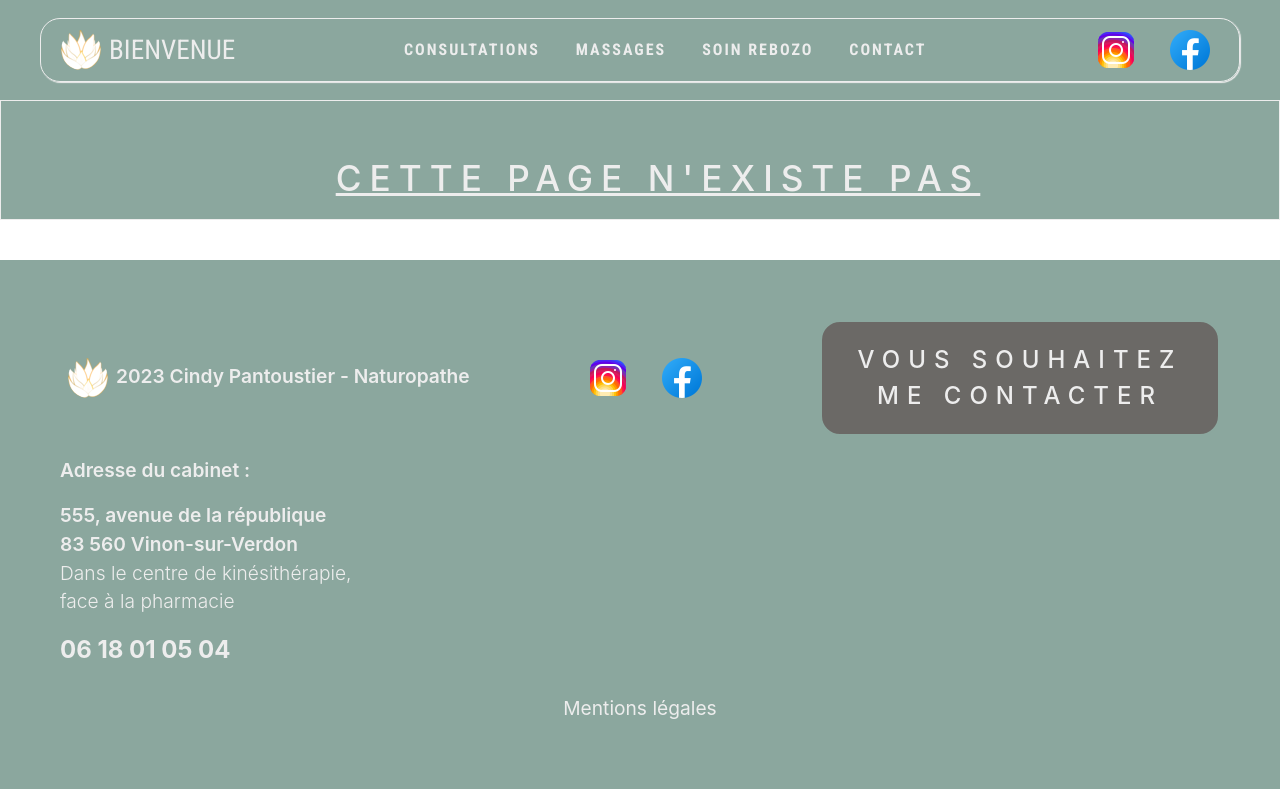
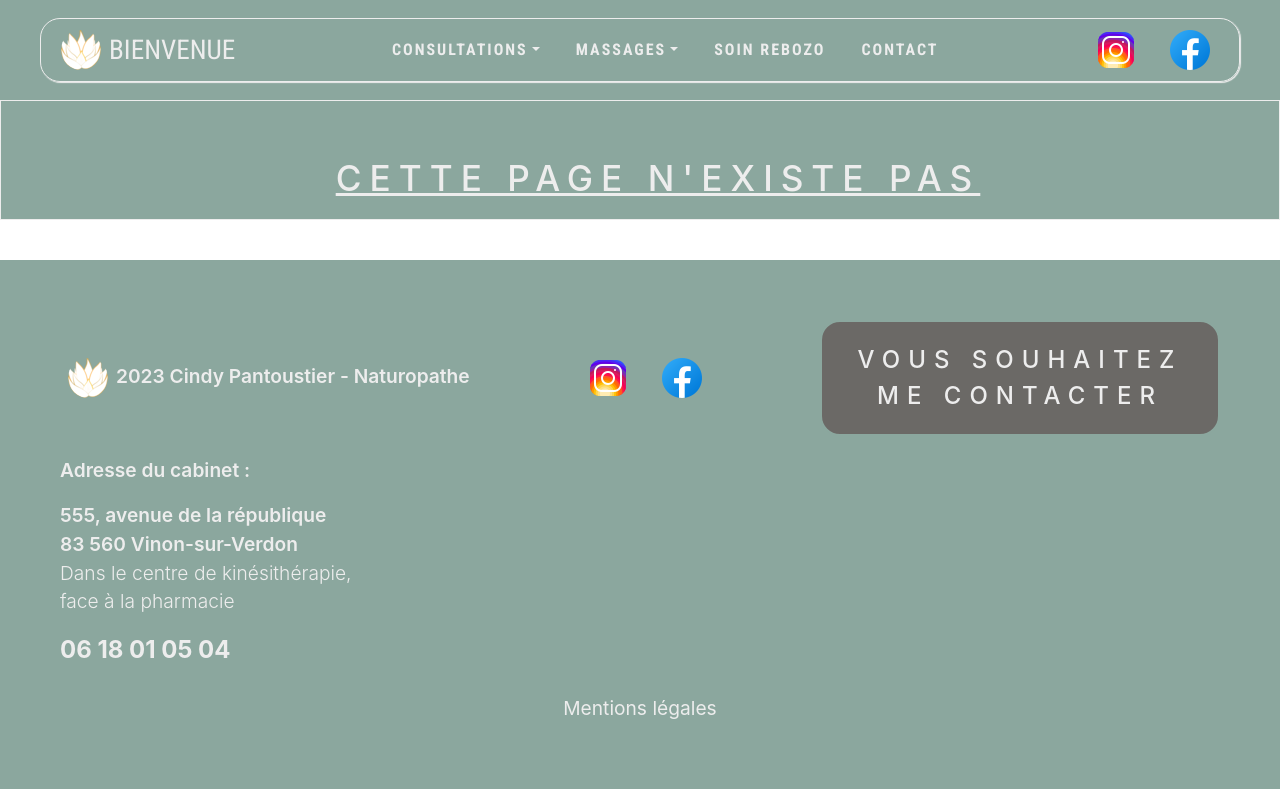
Before and after one commit to DavyHaYehoudi/CindyWebsite, a React (Create React App) app: page /private in a window 1280 px wide. Built offline with nearby package versions, Linux system fonts and the light colour scheme; no server answers.

Commit message:
dropdown-item + path + style

```diff
--- a/src/App.js
+++ b/src/App.js
@@ -15,16 +15,16 @@ import { AuthAdminContext } from "./context/AuthAdminProvider";
 import Page404 from "./pages/Page404";
 
 function App() {
-  const {isAuthenticated}=useContext(AuthAdminContext)
-  console.log("On est authentifié ? :",isAuthenticated);
+  const { isAuthenticated } = useContext(AuthAdminContext);
+  console.log("On est authentifié ? :", isAuthenticated);
 
   return (
     <>
       <Navigation />
       <Routes>
         <Route path="/" element={<Home />} />
-        <Route path="/consultations" element={<Consultations />} />
-        <Route path="/massages" element={<Massages />} />
+        <Route path="/consultations/*" element={<Consultations />} />
+        <Route path="/massages/*" element={<Massages />} />
         <Route path="/contact" element={<Contact />} />
         <Route path="/rebozo" element={<Rebozo />} />
         <Route path="/auth" element={<Authentication />} />
--- a/src/Layout/Navigation.js
+++ b/src/Layout/Navigation.js
@@ -3,23 +3,36 @@ import Nav from "react-bootstrap/Nav";
 import Navbar from "react-bootstrap/Navbar";
 import logo from "../medias/icons/logo.png";
 import SocialButtons from "../components/SocialButtons";
-import { useEffect, useState } from "react";
+import { useContext, useEffect, useState } from "react";
 import { LinkContainer } from "react-router-bootstrap";
-
+import NavDropdown from "react-bootstrap/NavDropdown";
+import { MassageSelectContext } from "../context/MassageSelectProvider";
 
 const Navigation = () => {
   const [expanded, setExpanded] = useState(false);
   const [innerWidth, setInnerWidth] = useState(window.innerWidth);
-
+  const { setMassageId } = useContext(MassageSelectContext);
+  const [showDropdown, setShowDropdown] = useState({
+    consultations: false,
+    massages: false,
+  });
+const handleMouseEnter=(dropdown)=>{
+  setShowDropdown(prev=>({...prev,[dropdown]:true} ))
+}
+const handleMouseLeave=(dropdown)=>{
+  setShowDropdown(prev=>({...prev,[dropdown]:false}))
+}
   // Pour estimer la largeur de l'écran, notamment pour les icônes réseaux sociaux
   useEffect(() => {
     const handleResize = () => setInnerWidth(window.innerWidth);
     window.addEventListener("resize", handleResize);
     return () => window.removeEventListener("resize", handleResize);
   }, []);
+
   // Pour refermer automatiquement le menu sur mobile
-  const handleNavSelect = () => {
+  const handleNavSelect = (eventKey) => {
     setExpanded(false);
+    setMassageId(eventKey);
   };
   return (
     <>
@@ -38,13 +51,68 @@ const Navigation = () => {
           </LinkContainer>
           <Navbar.Toggle aria-controls="basic-navbar-nav" />
           <Navbar.Collapse id="basic-navbar-nav">
-            <Nav className="me-auto my-2 my-lg-0" onSelect={handleNavSelect} activeKey="/">
-              <LinkContainer to="/consultations">
-                <Nav.Link>CONSULTATIONS</Nav.Link>
-              </LinkContainer>
-              <LinkContainer to="/massages">
-                <Nav.Link>MASSAGES</Nav.Link>
-              </LinkContainer>
+            <Nav
+              className="me-auto my-2 my-lg-0"
+              onSelect={handleNavSelect}
+              activeKey="/"
+            >
+              <NavDropdown
+                title="CONSULTATIONS"
+                id="nav-dropdown"
+                show={showDropdown.consultations}
+                onMouseEnter={()=>handleMouseEnter("consultations")}
+                onMouseLeave={()=>handleMouseLeave("consultations")}
+              >
+                <LinkContainer to="/consultations/naturopathie">
+                  <NavDropdown.Item eventKey="0">
+                    Consultation naturopathie
+                  </NavDropdown.Item>
+                </LinkContainer>
+                <LinkContainer to="/consultations/fleurs-de-bach">
+                  <NavDropdown.Item eventKey="1">
+                    Consultation fleurs de Bach
+                  </NavDropdown.Item>
+                </LinkContainer>
+              </NavDropdown>
+              <NavDropdown
+                title="MASSAGES"
+                id="nav-dropdown"
+                show={showDropdown.massages}
+                onMouseEnter={()=>handleMouseEnter("massages")}
+                onMouseLeave={()=>handleMouseLeave("massages")}
+              >
+                <LinkContainer to="/massages/5-continents">
+                  <NavDropdown.Item eventKey="0">
+                    Massage des 5 continents ®
+                  </NavDropdown.Item>
+                </LinkContainer>
+                <LinkContainer to="/massages/visage-japonais">
+                  <NavDropdown.Item eventKey="1">
+                    Massage du visage japonais
+                  </NavDropdown.Item>
+                </LinkContainer>
+                <LinkContainer to="/massages/belly-revolution">
+                  <NavDropdown.Item eventKey="2">
+                    Belly révolution ®
+                  </NavDropdown.Item>
+                </LinkContainer>
+                <LinkContainer to="/massages/drainant-vodder">
+                  <NavDropdown.Item eventKey="3">
+                    Massage drainant méthode Vodder
+                  </NavDropdown.Item>
+                </LinkContainer>
+                <LinkContainer to="/massages/pochons">
+                  <NavDropdown.Item eventKey="4">
+                    Massage aux pochons
+                  </NavDropdown.Item>
+                </LinkContainer>
+                <NavDropdown.Divider />
+                <LinkContainer to="/massages/all">
+                  <NavDropdown.Item eventKey="m-all">
+                    Tous les massages
+                  </NavDropdown.Item>
+                </LinkContainer>
+              </NavDropdown>
               <LinkContainer to="/rebozo">
                 <Nav.Link>SOIN REBOZO</Nav.Link>
               </LinkContainer>
--- a/src/components/MassageSlider.js
+++ b/src/components/MassageSlider.js
@@ -4,22 +4,21 @@ import "slick-carousel/slick/slick.css";
 import "slick-carousel/slick/slick-theme.css";
 import { dataMassage } from "../textes/massages/dataMassage";
 
-const MassageSlider = ({ handleMassageSelected }) => {
+const MassageSlider = ({ massageId }) => {
   const settings = {
     dots: true,
     dotsClass: "slick-dots slick-thumb",
     slidesToShow: 1,
     slidesToScroll: 1,
     adaptiveHeight: true,
-    beforeChange: (current, next) => handleMassageSelected(next),
   };
   return (
     <div className="slider-content-massage" id="slider">
       <Slider {...settings}>
-        {dataMassage.map((item, i) => (
+        {dataMassage[massageId].img_illustration.map((item, i) => (
           <div className="card-massage" id={item.id} key={i}>
             <img
-              src={require(`../medias/massages/${item.img_slider}`)}
+              src={require(`../medias/massages/${item}`)}
               alt={item.title}
             />
           </div>
--- /dev/null
+++ b/src/context/MassageSelectProvider.js
@@ -0,0 +1,16 @@
+import React, { createContext, useState } from "react";
+
+// Contexte pour la sélection de la massage
+const MassageSelectContext = createContext();
+
+// Composant massageSelectProvider pour fournir le contexte de sélection
+function MassageSelectProvider({ children }) {
+  const [massageId, setMassageId] = useState("0");
+  return (
+    <MassageSelectContext.Provider value={{ massageId, setMassageId }}>
+      {children}
+    </MassageSelectContext.Provider>
+  );
+}
+
+export { MassageSelectContext, MassageSelectProvider };
--- a/src/index.js
+++ b/src/index.js
@@ -6,13 +6,17 @@ import reportWebVitals from "./reportWebVitals";
 import "bootstrap/dist/css/bootstrap.min.css";
 import { AuthAdminProvider } from "./context/AuthAdminProvider";
 import { BrowserRouter } from "react-router-dom";
+import { MassageSelectProvider } from "./context/MassageSelectProvider";
 
 const root = ReactDOM.createRoot(document.getElementById("root"));
 
 root.render(
   <BrowserRouter>
     <AuthAdminProvider>
+      <MassageSelectProvider>
+
           <App />
+      </MassageSelectProvider>
     </AuthAdminProvider>
   </BrowserRouter>
 );
--- a/src/pages/Massages.js
+++ b/src/pages/Massages.js
@@ -3,14 +3,12 @@ import ImageParagraph from "../components/ImageParagraph";
 import Tabbs from "../components/Tabbs";
 import MassageSlider from "../components/MassageSlider";
 import { dataMassage } from "../textes/massages/dataMassage";
-import { useState } from "react";
+import { useContext } from "react";
 import logo from "../medias/icons/logo.png";
+import { MassageSelectContext } from "../context/MassageSelectProvider";
 
 const Massages = () => {
-  const [massageId, setMassageId] = useState("0");
-  const handleMassageSelected = (id) => {
-    setMassageId(id);
-  };
+  const { massageId } = useContext(MassageSelectContext);
 
   return (
     <>
@@ -24,7 +22,7 @@ const Massages = () => {
         <h2 className={"titleMassageSelected"}>
           {dataMassage[massageId].title}{" "}
         </h2>
-        <MassageSlider handleMassageSelected={handleMassageSelected} />
+        <MassageSlider massageId={massageId} />
       </div>
       <Tabbs
         file="massages"
--- a/src/styles/navigation.css
+++ b/src/styles/navigation.css
@@ -24,12 +24,20 @@
   letter-spacing: 2px;
   margin: 0 10px;
 }
+.dropdown-menu{
+  background-color: var(--main-color) !important;
+}
+.dropdown-item.active{
+  background-color: var(--main-color) !important;
+  color: var(--four-color) !important;
+}
 .nav-link.active{
-  border-bottom: 3px solid var(--five-color);
+  color: var(--four-color) !important;
 }
 .navbar-collapse {
   flex-grow: inherit !important;
 }
+
 .socialButtons {
   transition: transform 400ms ease !important;
 }
```
